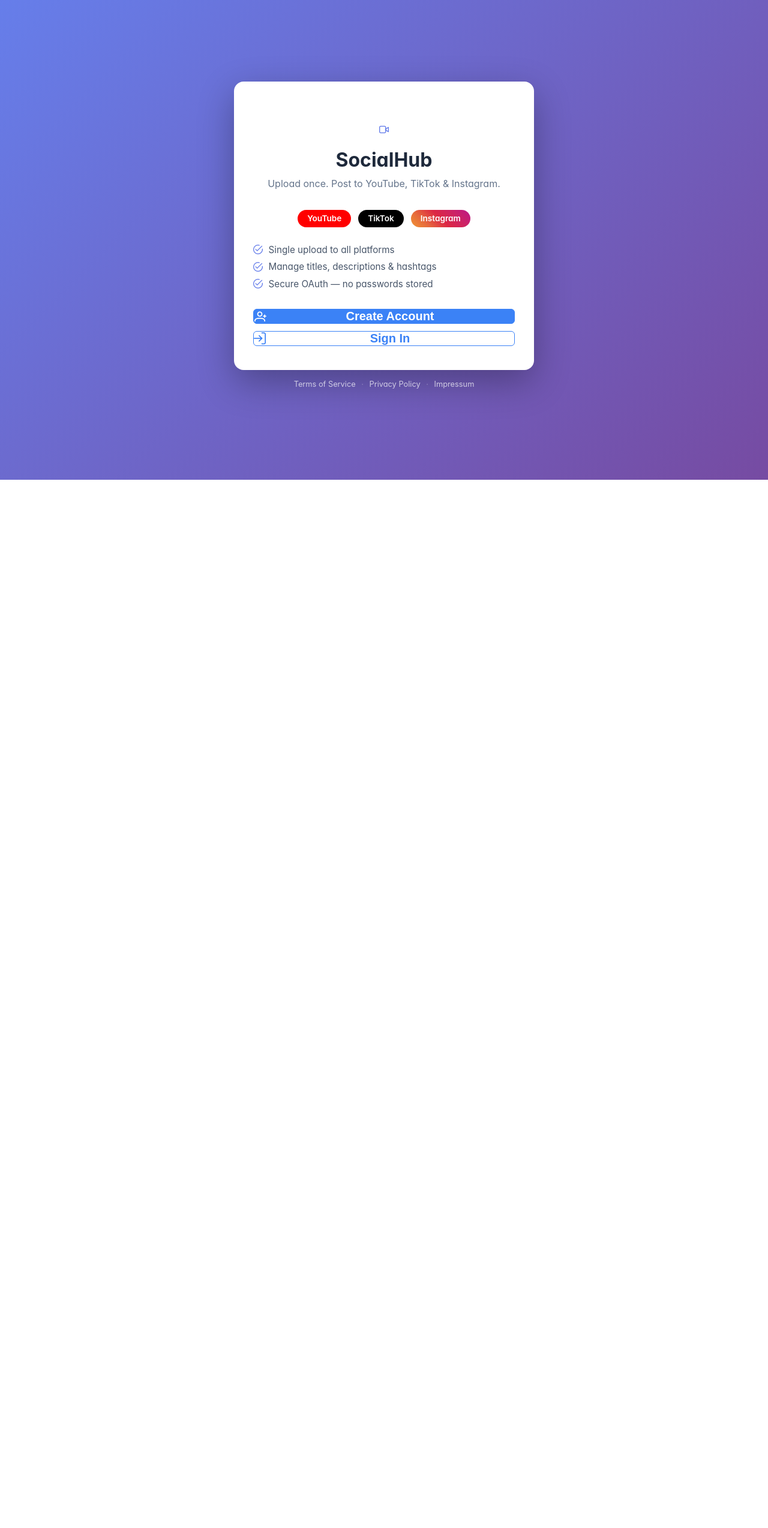
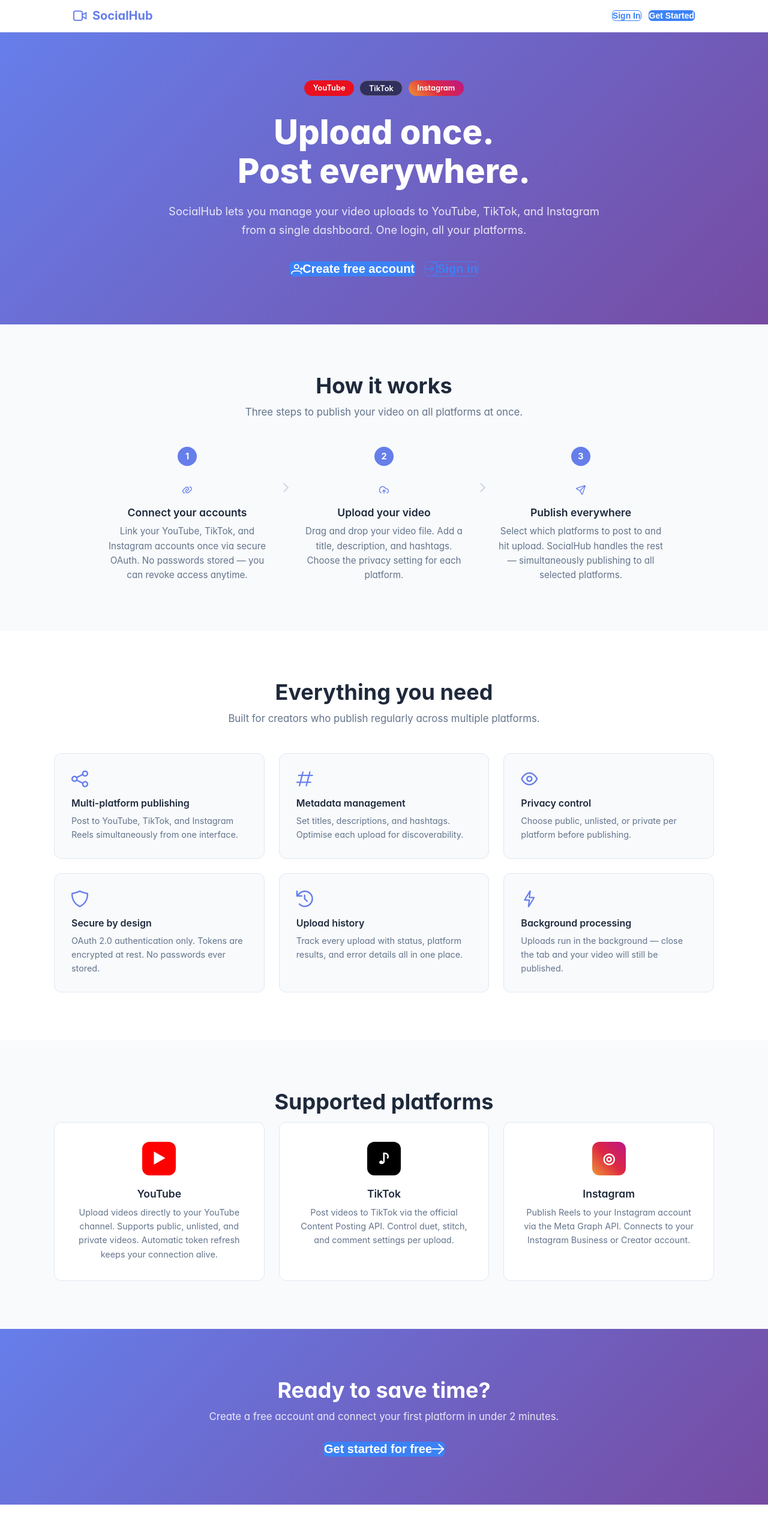
Before and after one commit to philippnitzsche0811-sketch/SMM, a Vue app in the folder frontend/: page / in a window 1280 px wide. Shown: the top 2548 px of the page at 60% size. Before the commit the page ends 800 px from the top, so only its background shows below. Built offline with nearby package versions, Linux system fonts and the light colour scheme; a web font is replaced by a local one.

Commit message:
landing page fix

```diff
--- a/frontend/src/views/LandingView.vue
+++ b/frontend/src/views/LandingView.vue
@@ -1,42 +1,149 @@
 <template>
-  <div class="landing-view">
-    <div class="landing-card">
-      <div class="hero">
-        <div class="logo-icon">
+  <div class="landing">
+
+    <!-- Nav -->
+    <nav class="nav">
+      <div class="nav-inner">
+        <div class="nav-logo">
           <i class="pi pi-video"></i>
+          <span>SocialHub</span>
         </div>
-        <h1>SocialHub</h1>
-        <p class="tagline">Upload once. Post to YouTube, TikTok &amp; Instagram.</p>
+        <div class="nav-links">
+          <Button label="Sign In" outlined size="small" @click="router.push('/login')" />
+          <Button label="Get Started" size="small" @click="router.push('/register')" />
+        </div>
       </div>
+    </nav>
 
-      <div class="platforms">
-        <div class="platform platform--youtube">YouTube</div>
-        <div class="platform platform--tiktok">TikTok</div>
-        <div class="platform platform--instagram">Instagram</div>
+    <!-- Hero -->
+    <section class="hero">
+      <div class="hero-inner">
+        <div class="hero-badges">
+          <span class="badge badge--youtube">YouTube</span>
+          <span class="badge badge--tiktok">TikTok</span>
+          <span class="badge badge--instagram">Instagram</span>
+        </div>
+        <h1>Upload once.<br>Post everywhere.</h1>
+        <p class="hero-sub">
+          SocialHub lets you manage your video uploads to YouTube, TikTok, and Instagram
+          from a single dashboard. One login, all your platforms.
+        </p>
+        <div class="hero-cta">
+          <Button label="Create free account" icon="pi pi-user-plus" size="large" @click="router.push('/register')" />
+          <Button label="Sign in" icon="pi pi-sign-in" outlined size="large" @click="router.push('/login')" />
+        </div>
       </div>
+    </section>
 
-      <ul class="features">
-        <li><i class="pi pi-check-circle"></i> Single upload to all platforms</li>
-        <li><i class="pi pi-check-circle"></i> Manage titles, descriptions &amp; hashtags</li>
-        <li><i class="pi pi-check-circle"></i> Secure OAuth — no passwords stored</li>
-      </ul>
+    <!-- How it works -->
+    <section class="section section--light">
+      <div class="section-inner">
+        <h2 class="section-title">How it works</h2>
+        <p class="section-sub">Three steps to publish your video on all platforms at once.</p>
+        <div class="steps">
+          <div class="step">
+            <div class="step-number">1</div>
+            <div class="step-icon"><i class="pi pi-link"></i></div>
+            <h3>Connect your accounts</h3>
+            <p>Link your YouTube, TikTok, and Instagram accounts once via secure OAuth. No passwords stored — you can revoke access anytime.</p>
+          </div>
+          <div class="step-arrow"><i class="pi pi-chevron-right"></i></div>
+          <div class="step">
+            <div class="step-number">2</div>
+            <div class="step-icon"><i class="pi pi-cloud-upload"></i></div>
+            <h3>Upload your video</h3>
+            <p>Drag and drop your video file. Add a title, description, and hashtags. Choose the privacy setting for each platform.</p>
+          </div>
+          <div class="step-arrow"><i class="pi pi-chevron-right"></i></div>
+          <div class="step">
+            <div class="step-number">3</div>
+            <div class="step-icon"><i class="pi pi-send"></i></div>
+            <h3>Publish everywhere</h3>
+            <p>Select which platforms to post to and hit upload. SocialHub handles the rest — simultaneously publishing to all selected platforms.</p>
+          </div>
+        </div>
+      </div>
+    </section>
 
-      <div class="cta-buttons">
+    <!-- Features -->
+    <section class="section section--white">
+      <div class="section-inner">
+        <h2 class="section-title">Everything you need</h2>
+        <p class="section-sub">Built for creators who publish regularly across multiple platforms.</p>
+        <div class="features-grid">
+          <div class="feature-card">
+            <i class="pi pi-share-alt feature-icon"></i>
+            <h3>Multi-platform publishing</h3>
+            <p>Post to YouTube, TikTok, and Instagram Reels simultaneously from one interface.</p>
+          </div>
+          <div class="feature-card">
+            <i class="pi pi-hashtag feature-icon"></i>
+            <h3>Metadata management</h3>
+            <p>Set titles, descriptions, and hashtags. Optimise each upload for discoverability.</p>
+          </div>
+          <div class="feature-card">
+            <i class="pi pi-eye feature-icon"></i>
+            <h3>Privacy control</h3>
+            <p>Choose public, unlisted, or private per platform before publishing.</p>
+          </div>
+          <div class="feature-card">
+            <i class="pi pi-shield feature-icon"></i>
+            <h3>Secure by design</h3>
+            <p>OAuth 2.0 authentication only. Tokens are encrypted at rest. No passwords ever stored.</p>
+          </div>
+          <div class="feature-card">
+            <i class="pi pi-history feature-icon"></i>
+            <h3>Upload history</h3>
+            <p>Track every upload with status, platform results, and error details all in one place.</p>
+          </div>
+          <div class="feature-card">
+            <i class="pi pi-bolt feature-icon"></i>
+            <h3>Background processing</h3>
+            <p>Uploads run in the background — close the tab and your video will still be published.</p>
+          </div>
+        </div>
+      </div>
+    </section>
+
+    <!-- Platforms -->
+    <section class="section section--light">
+      <div class="section-inner">
+        <h2 class="section-title">Supported platforms</h2>
+        <div class="platforms-grid">
+          <div class="platform-card">
+            <div class="platform-logo platform-logo--youtube">▶</div>
+            <h3>YouTube</h3>
+            <p>Upload videos directly to your YouTube channel. Supports public, unlisted, and private videos. Automatic token refresh keeps your connection alive.</p>
+          </div>
+          <div class="platform-card">
+            <div class="platform-logo platform-logo--tiktok">♪</div>
+            <h3>TikTok</h3>
+            <p>Post videos to TikTok via the official Content Posting API. Control duet, stitch, and comment settings per upload.</p>
+          </div>
+          <div class="platform-card">
+            <div class="platform-logo platform-logo--instagram">◎</div>
+            <h3>Instagram</h3>
+            <p>Publish Reels to your Instagram account via the Meta Graph API. Connects to your Instagram Business or Creator account.</p>
+          </div>
+        </div>
+      </div>
+    </section>
+
+    <!-- Final CTA -->
+    <section class="section section--cta">
+      <div class="section-inner cta-inner">
+        <h2>Ready to save time?</h2>
+        <p>Create a free account and connect your first platform in under 2 minutes.</p>
         <Button
-          label="Create Account"
-          icon="pi pi-user-plus"
-          class="p-button-lg"
+          label="Get started for free"
+          icon="pi pi-arrow-right"
+          iconPos="right"
+          size="large"
+          class="cta-btn"
           @click="router.push('/register')"
         />
-        <Button
-          label="Sign In"
-          icon="pi pi-sign-in"
-          outlined
-          class="p-button-lg"
-          @click="router.push('/login')"
-        />
       </div>
-    </div>
+    </section>
 
     <LegalFooter />
   </div>
@@ -51,100 +158,301 @@
 </script>
 
 <style scoped>
-.landing-view {
+/* ── Base ─────────────────────────────────────────── */
+.landing {
   min-height: 100vh;
   display: flex;
   flex-direction: column;
+  font-family: 'Inter', -apple-system, sans-serif;
+  color: #1e293b;
+}
+
+/* ── Nav ──────────────────────────────────────────── */
+.nav {
+  position: sticky;
+  top: 0;
+  z-index: 100;
+  background: rgba(255, 255, 255, 0.95);
+  backdrop-filter: blur(8px);
+  border-bottom: 1px solid #e2e8f0;
+}
+
+.nav-inner {
+  max-width: 1100px;
+  margin: 0 auto;
+  padding: 0.9rem 2rem;
+  display: flex;
+  justify-content: space-between;
+  align-items: center;
+}
+
+.nav-logo {
+  display: flex;
+  align-items: center;
+  gap: 0.6rem;
+  font-size: 1.25rem;
+  font-weight: 700;
+  color: #667eea;
+}
+
+.nav-logo i {
+  font-size: 1.4rem;
+}
+
+.nav-links {
+  display: flex;
+  gap: 0.75rem;
+  align-items: center;
+}
+
+/* ── Hero ─────────────────────────────────────────── */
+.hero {
+  background: linear-gradient(135deg, #667eea 0%, #764ba2 100%);
+  padding: 5rem 2rem;
+  text-align: center;
+  color: white;
+}
+
+.hero-inner {
+  max-width: 720px;
+  margin: 0 auto;
+}
+
+.hero-badges {
+  display: flex;
+  justify-content: center;
+  gap: 0.6rem;
+  margin-bottom: 1.75rem;
+  flex-wrap: wrap;
+}
+
+.badge {
+  padding: 0.3rem 0.9rem;
+  border-radius: 20px;
+  font-size: 0.8rem;
+  font-weight: 600;
+  color: white;
+}
+
+.badge--youtube   { background: rgba(255,0,0,0.85); }
+.badge--tiktok    { background: rgba(0,0,0,0.55); border: 1px solid rgba(255,255,255,0.3); }
+.badge--instagram { background: linear-gradient(45deg, #f09433, #dc2743, #bc1888); }
+
+.hero h1 {
+  font-size: clamp(2.4rem, 5vw, 3.5rem);
+  font-weight: 800;
+  line-height: 1.15;
+  margin: 0 0 1.25rem 0;
+  color: white;
+}
+
+.hero-sub {
+  font-size: 1.15rem;
+  line-height: 1.7;
+  color: rgba(255, 255, 255, 0.85);
+  margin: 0 0 2.25rem 0;
+}
+
+.hero-cta {
+  display: flex;
+  justify-content: center;
+  gap: 1rem;
+  flex-wrap: wrap;
+}
+
+/* ── Generic section ──────────────────────────────── */
+.section {
+  padding: 5rem 2rem;
+}
+
+.section--light  { background: #f8fafc; }
+.section--white  { background: white; }
+
+.section-inner {
+  max-width: 1100px;
+  margin: 0 auto;
+}
+
+.section-title {
+  font-size: clamp(1.75rem, 3vw, 2.25rem);
+  font-weight: 700;
+  text-align: center;
+  margin: 0 0 0.75rem 0;
+}
+
+.section-sub {
+  text-align: center;
+  color: #64748b;
+  font-size: 1.05rem;
+  margin: 0 0 3rem 0;
+}
+
+/* ── Steps ────────────────────────────────────────── */
+.steps {
+  display: flex;
+  align-items: flex-start;
+  gap: 1rem;
+  justify-content: center;
+}
+
+.step {
+  flex: 1;
+  max-width: 280px;
+  text-align: center;
+}
+
+.step-number {
+  display: inline-flex;
   align-items: center;
   justify-content: center;
-  background: linear-gradient(135deg, #667eea 0%, #764ba2 100%);
-  padding: 2rem 1rem;
+  width: 32px;
+  height: 32px;
+  border-radius: 50%;
+  background: #667eea;
+  color: white;
+  font-size: 0.9rem;
+  font-weight: 700;
+  margin-bottom: 1rem;
 }
 
-.landing-card {
-  width: 100%;
-  max-width: 500px;
-  background: white;
-  border-radius: 16px;
-  padding: 2.5rem 2rem;
-  box-shadow: 0 20px 60px rgba(0, 0, 0, 0.3);
-}
-
-.hero {
-  text-align: center;
-  margin-bottom: 2rem;
-}
-
-.logo-icon {
-  font-size: 3rem;
+.step-icon {
+  font-size: 2rem;
   color: #667eea;
   margin-bottom: 0.75rem;
 }
 
-.hero h1 {
-  margin: 0 0 0.5rem 0;
-  font-size: 2rem;
-  font-weight: 700;
-  color: #1e293b;
+.step h3 {
+  font-size: 1.1rem;
+  font-weight: 600;
+  margin: 0 0 0.6rem 0;
 }
 
-.tagline {
+.step p {
+  font-size: 0.95rem;
+  color: #64748b;
+  line-height: 1.6;
   margin: 0;
-  color: #64748b;
-  font-size: 1rem;
-  line-height: 1.5;
 }
 
-.platforms {
-  display: flex;
-  justify-content: center;
-  gap: 0.75rem;
-  margin-bottom: 1.75rem;
+.step-arrow {
+  color: #cbd5e1;
+  font-size: 1.25rem;
+  padding-top: 3.5rem;
+  flex-shrink: 0;
 }
 
-.platform {
-  padding: 0.4rem 1rem;
-  border-radius: 20px;
-  font-size: 0.85rem;
+/* ── Features grid ────────────────────────────────── */
+.features-grid {
+  display: grid;
+  grid-template-columns: repeat(auto-fit, minmax(280px, 1fr));
+  gap: 1.5rem;
+}
+
+.feature-card {
+  background: #f8fafc;
+  border-radius: 12px;
+  padding: 1.75rem;
+  border: 1px solid #e2e8f0;
+}
+
+.feature-icon {
+  font-size: 1.75rem;
+  color: #667eea;
+  margin-bottom: 1rem;
+  display: block;
+}
+
+.feature-card h3 {
+  font-size: 1rem;
   font-weight: 600;
+  margin: 0 0 0.5rem 0;
+}
+
+.feature-card p {
+  font-size: 0.9rem;
+  color: #64748b;
+  line-height: 1.6;
+  margin: 0;
+}
+
+/* ── Platforms ────────────────────────────────────── */
+.platforms-grid {
+  display: grid;
+  grid-template-columns: repeat(auto-fit, minmax(260px, 1fr));
+  gap: 1.5rem;
+}
+
+.platform-card {
+  background: white;
+  border: 1px solid #e2e8f0;
+  border-radius: 12px;
+  padding: 2rem;
+  text-align: center;
+}
+
+.platform-logo {
+  width: 56px;
+  height: 56px;
+  border-radius: 12px;
+  display: flex;
+  align-items: center;
+  justify-content: center;
+  font-size: 1.5rem;
+  color: white;
+  margin: 0 auto 1.25rem;
+  font-weight: 700;
+}
+
+.platform-logo--youtube   { background: #FF0000; }
+.platform-logo--tiktok    { background: #000000; }
+.platform-logo--instagram { background: linear-gradient(45deg, #f09433, #dc2743, #bc1888); }
+
+.platform-card h3 {
+  font-size: 1.1rem;
+  font-weight: 600;
+  margin: 0 0 0.6rem 0;
+}
+
+.platform-card p {
+  font-size: 0.9rem;
+  color: #64748b;
+  line-height: 1.6;
+  margin: 0;
+}
+
+/* ── CTA section ──────────────────────────────────── */
+.section--cta {
+  background: linear-gradient(135deg, #667eea 0%, #764ba2 100%);
+  color: white;
+  text-align: center;
+}
+
+.cta-inner h2 {
+  font-size: clamp(1.75rem, 3vw, 2.25rem);
+  font-weight: 700;
+  margin: 0 0 0.75rem 0;
   color: white;
 }
 
-.platform--youtube  { background: #FF0000; }
-.platform--tiktok   { background: #000000; }
-.platform--instagram { background: linear-gradient(45deg, #f09433, #e6683c, #dc2743, #cc2366, #bc1888); }
-
-.features {
-  list-style: none;
-  padding: 0;
+.cta-inner p {
+  color: rgba(255, 255, 255, 0.85);
+  font-size: 1.05rem;
   margin: 0 0 2rem 0;
-  display: flex;
-  flex-direction: column;
-  gap: 0.6rem;
 }
 
-.features li {
-  display: flex;
-  align-items: center;
-  gap: 0.6rem;
-  color: #475569;
-  font-size: 0.95rem;
-}
+/* ── Responsive ───────────────────────────────────── */
+@media (max-width: 768px) {
+  .hero { padding: 3.5rem 1.25rem; }
+  .section { padding: 3.5rem 1.25rem; }
 
-.features i {
-  color: #667eea;
-  font-size: 1rem;
-}
+  .steps {
+    flex-direction: column;
+    align-items: center;
+  }
 
-.cta-buttons {
-  display: flex;
-  flex-direction: column;
-  gap: 0.75rem;
-}
+  .step { max-width: 100%; }
+  .step-arrow { display: none; }
 
-@media (max-width: 480px) {
-  .landing-card {
-    padding: 2rem 1.25rem;
-  }
+  .nav-inner { padding: 0.75rem 1.25rem; }
 }
 </style>
```
